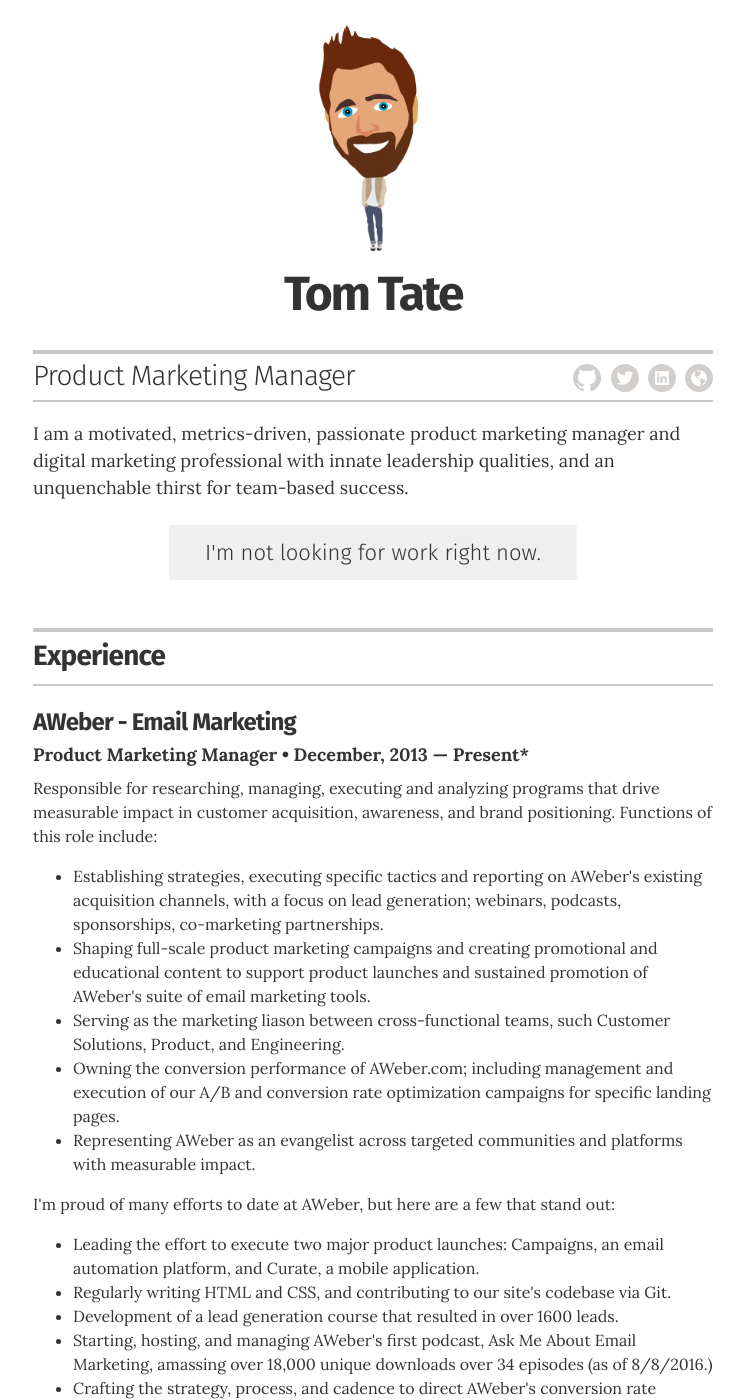
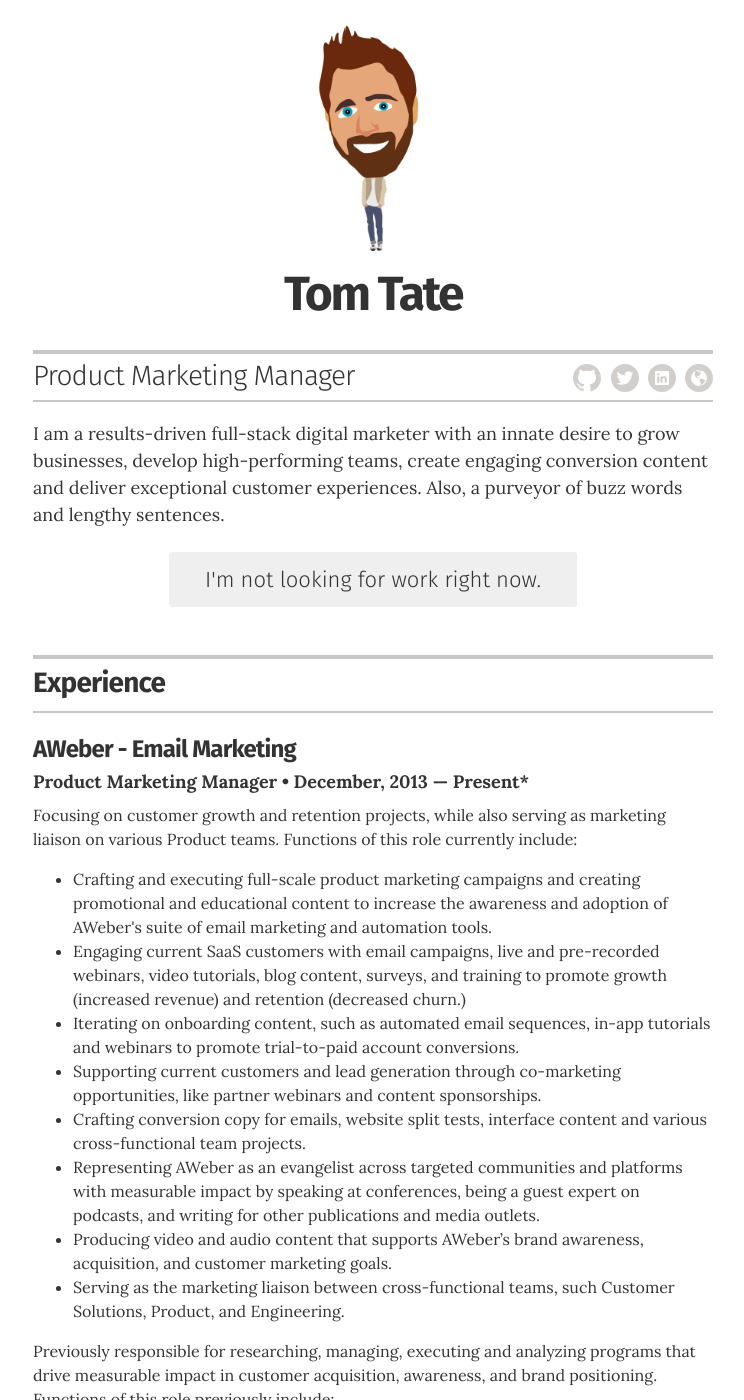
Before and after one commit to tnrt/tnrt-resume, a Jekyll site: the page built from index.html, in a window 1280 px wide and 1400 px high. Shown: the whole window, without its empty margins (267-1011 px from the left). Built offline with Jekyll 4.4.1, drawn with Linux system fonts in a browser that asks for light colours; some of the changed text lies outside the part shown.

Commit message:
Updates some content.

```diff
--- a/_config.yml
+++ b/_config.yml
@@ -13,7 +13,7 @@
 resume_name:                    "Tom Tate"
 resume_title:                   "Product Marketing Manager"
 resume_contact_email:
-  "thomas.n.tate@gmail.com"
+  "tom@tomtatejr.com"
 
 # use "yes" to display the email contact button,
 # "no" to display an "I'm not looking for work" message,
--- a/_layouts/resume.html
+++ b/_layouts/resume.html
@@ -27,7 +27,7 @@
         </div>
 
         <div class="executive-summary">
-          <p>I am a motivated, metrics-driven, passionate product marketing manager and digital marketing professional with innate leadership qualities, and an unquenchable thirst for team-based success.</p>
+          <p>I am a results-driven full-stack digital marketer with an innate desire to grow businesses, develop high-performing teams, create engaging conversion content and deliver exceptional customer experiences. Also, a purveyor of buzz words and lengthy sentences.</p>
         </div>
 
         {% if site.resume_looking_for_work == 'yes' %}
@@ -50,24 +50,44 @@
         <div class="resume-item">
           <h3 class="resume-item-title">AWeber - Email Marketing</h3>
           <h4 class="resume-item-details">Product Marketing Manager &bull; December, 2013 &mdash; Present*</h4>
-          <p class="resume-item-copy">Responsible for researching, managing, executing and analyzing programs that drive measurable impact in customer acquisition, awareness, and brand positioning. Functions of this role include:</p>
+          <p class="resume-item-copy">Focusing on customer growth and retention projects, while also serving as marketing liaison on various Product teams. Functions of this role currently include:</p>
+          <ul class="resume-item-list">
+            <li>Crafting and executing full-scale product marketing campaigns and creating promotional and educational content to increase the awareness and adoption of AWeber's suite of email marketing and automation tools.</li>
+            <li>Engaging current SaaS customers with email campaigns, live and pre-recorded webinars, video tutorials, blog content, surveys, and training to promote growth (increased revenue) and retention (decreased churn.)</li>
+            <li>Iterating on onboarding content, such as automated email sequences, in-app tutorials and webinars to promote trial-to-paid account conversions.</li>
+            <li>Supporting current customers and lead generation through co-marketing opportunities, like partner webinars and content sponsorships.</li>
+            <li>Crafting conversion copy for emails, website split tests, interface content and various cross-functional team projects.</li>
+            <li>Representing AWeber as an evangelist across targeted communities and platforms with measurable impact by speaking at conferences, being a guest expert on podcasts, and writing for other publications and media outlets.</li>
+            <li>Producing video and audio content that supports AWeber’s brand awareness, acquisition, and customer marketing goals.</li>
+            <li>Serving as the marketing liaison between cross-functional teams, such Customer Solutions, Product, and Engineering.</li>
+          </ul>
+          <p class="resume-item-copy">Previously responsible for researching, managing, executing and analyzing programs that drive measurable impact in customer acquisition, awareness, and brand positioning. Functions of this role previously include:</p>
           <ul class="resume-item-list">
             <li>Establishing strategies, executing specific tactics and reporting on AWeber's existing acquisition channels, with a focus on lead generation; webinars, podcasts, sponsorships, co-marketing partnerships.</li>
-            <li>Shaping full-scale product marketing campaigns and creating promotional and educational content to support product launches and sustained promotion of AWeber's suite of email marketing tools.</li>
-            <li>Serving as the marketing liason between cross-functional teams, such Customer Solutions, Product, and Engineering.</li>
             <li>Owning the conversion performance of AWeber.com; including management and execution of our A/B and conversion rate optimization campaigns for specific landing pages.</li>
-            <li>Representing AWeber as an evangelist across targeted communities and platforms with measurable impact.</li>
           </ul>
           <p class="resume-item-copy">I'm proud of many efforts to date at AWeber, but here are a few that stand out:</p>
           <ul class="resume-item-list">
-            <li>Leading the effort to execute two major product launches: Campaigns, an email automation platform, and Curate, a mobile application.</li>
+            <li>Leading the effort to execute major product launches: Campaigns, an email automation platform, Curate, a mobile application, and Automations, our advanced automation features.</li>
+            <li>Revamping our live prospect and customer-facing webinar strategy to support growth initiatives and product launches</li>
+            <li>Crafting an automated webinar workflow that has yielded thousands of registrants.</li>
+            <li>Creating compelling content for the AWeber blog and other media outlets</li>
+            <li>Hosting our first virtual summit for podcasters, Beyond the Podcast.</li>
+            <li>Speaking at industry conferences like <a href="https://finconexpo.com/">Fincon</a>, <a href="https://litmus.com/conference/2018/boston">Litmus Live</a>, and <a href="https://podfestexpo.com/">Podfest</a>.
             <li>Regularly writing HTML and CSS, and contributing to our site's codebase via Git.</li>
-            <li>Development of a lead generation course that resulted in over 1600 leads.</li>
-            <li>Starting, hosting, and managing AWeber's first podcast, Ask Me About Email Marketing, amassing over 18,000 unique downloads over 34 episodes (as of 8/8/2016.)</li>
+            <li>Starting, hosting, and managing AWeber's first podcast, Ask Me About Email Marketing, amassing over 53,228 unique downloads over 66 episodes (as of 11/7/2017.)</li>
             <li>Crafting the strategy, process, and cadence to direct AWeber's conversion rate optimization program through split testing and analysis.</li>
           </ul>
           <p class="resume-item-copy">*Prior to being Product Marketing Manager at AWeber, I served as Marketing Project Manager from December 2013 to January 2016.</p>
 
+
+        </div><!-- end of resume-item -->
+
+        <!-- another resume item -->
+        <div class="resume-item">
+          <h3 class="resume-item-title">Rosemont College - Communications Department</h3>
+          <h4 class="resume-item-details">Adjunct Instructor &bull; September, 2016 &mdash; Present</h4>
+          <p class="resume-item-copy">As an Adjunct Instructor at Rosemont College in Rosemont, PA, I teach a 3-credit Communications course, Publication Design. This course is an overview in print and digital publication design and includes hands-on training with the Adobe Creative Suite (Photoshop, Illustrator, InDesign.) This course is taught on Monday evenings and does not conflict with normal business hours.</p>
 
         </div><!-- end of resume-item -->
 
@@ -102,7 +122,7 @@
         <div class="resume-item">
           <h3 class="resume-item-title">University of Delaware</h3>
           <h4 class="resume-item-details">Bachelor's Degree, English & History &bull; 2004 &mdash; 2007</h4>
-          <p class="resume-item-copy">Here's where I might include a fun fact about my stint at Delaware.</p>
+          <p class="resume-item-copy">Fun fact: I got to tour the great state of Delaware as a part-time mobile marketer for Red Bull. (Yes, driving the truck with giant can on the back!)</p>
         </div>
 
         <div class="resume-item">
@@ -143,22 +163,22 @@
 
         <div class="resume-item">
           <h4 class="resume-item-details">Web Development, Design, and Content Management</h4>
-          <p class="resume-item-copy">In an effort to be a full-stack marketer, pursued an education in web development, design, and content management. Designed and published physical content across various mediums, such as invitations, posters, and a hardcover book.  Well-versed in HTML, CSS, and Javascript. Developed static and custom-themed Wordpress sites for myself and clients. Proficient with Adobe Creative Suite (Photoshop, InDesign, Illustrator, and Audition.)</p>
+          <p class="resume-item-copy">In an effort to be a full-stack marketer, pursued an education in web development, design, and content management. Well-versed in HTML, CSS, and Javascript. Developed static and custom-themed Wordpress sites for myself and clients. Proficient with Adobe Creative Suite (Photoshop, InDesign, Illustrator, and Audition.) Designed and published physical content across various mediums, such as invitations, posters, and a hardcover book.</p>
         </div>
 
         <div class="resume-item">
           <h4 class="resume-item-details">Marketing Tech and Analytics</h4>
-          <p class="resume-item-copy">Well-versed in Google Analytics, Kissmetrics, and tag management software. Experienced in SEO and Facebook advertising, particularly developing retargeting acquisition funnels.</p>
+          <p class="resume-item-copy">Well-versed in Google Analytics, KissMetrics, ad tracking pixels,  marketing automation and tag management software. Experienced in SEO and Facebook advertising, particularly developing retargeting acquisition funnels</p>
         </div>
 
         <div class="resume-item">
-          <h4 class="resume-item-details">Copywriting, podcasting, and content creation</h4>
-          <p class="resume-item-copy">Active contributer on various web publications and blogs. Developed conversion-centric copy for AWeber's public site and various campaigns. Experience developing podcasts (recording, editing, and publishing.)</p>
+          <h4 class="resume-item-details">Copywriting, Podcasting, and Content Creation</h4>
+          <p class="resume-item-copy">Active contributer on various web publications and blogs. Developed conversion-centric copy for AWeber's public site and various campaigns. Experienced in podcast production (recording, editing, publishing, and promoting.)</p>
         </div>
 
         <div class="resume-item">
-          <h4 class="resume-item-details">Leadership</h4>
-          <p class="resume-item-copy">Exceptionally high interest in organizational leadership, time management, and productivity. Read countless books, attended seminars and workshops. I explore my own personal experiences in a weekly email newsletter series, <a href="http://weekly.coffee">Weekly Coffee</a>.</p>
+          <h4 class="resume-item-details">Leadership and Productivity</h4>
+          <p class="resume-item-copy">Exceptionally high interest in organizational leadership, time management, and productivity. Obsessively consume countless books, attended seminars and workshops. I explore leadership and productivity in my personal email newsletter, <a href="https://reallyshortemails.com">Really Short Emails</a> (yes, they're really short.)</p>
         </div>
 
       </section>
```
